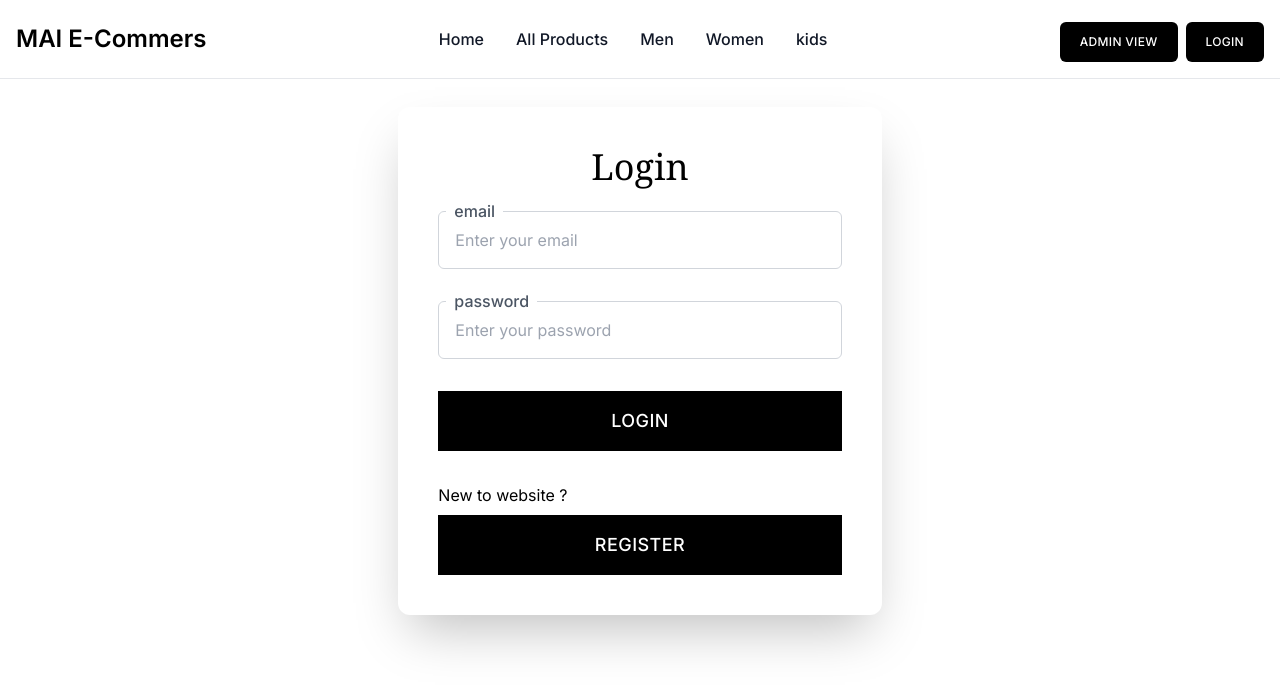
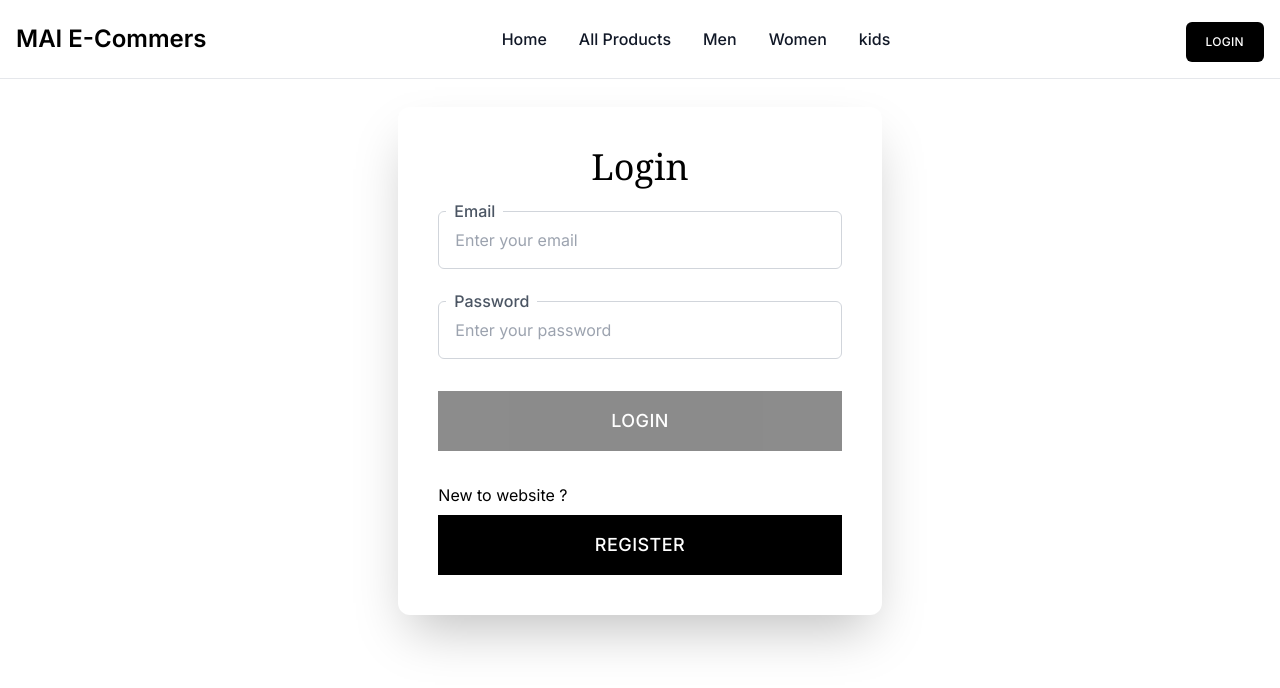
Before and after one commit to baized1245/MAI-E-Commers-with-next, a Next.js app in the folder mai-e-commers/: page /login in a window 1280 px wide. Shown: the top 688 px of the page. Built offline with nearby package versions, Linux system fonts and the light colour scheme.

Commit message:
api integration with frontend

```diff
--- a/mai-e-commers/src/app/login/page.js
+++ b/mai-e-commers/src/app/login/page.js
@@ -1,13 +1,59 @@
 'use client'
 
-import React from 'react'
+import React, { useContext, useEffect, useState } from 'react'
 import { loginFormControls } from '@/utils'
 import InputComponent from '@/components/FormElements/InputComponent'
 import SelectComponent from '@/components/FormElements/SelectComponent'
 import { useRouter } from 'next/navigation'
+import { login } from '@/services/login'
+import { GlobalContext } from '@/context'
+import Cookies from 'js-cookie'
+
+const initialFormData = {
+  email: '',
+  password: '',
+}
 
 export default function Login() {
+  const [formData, setFormData] = useState(initialFormData)
+  const { isAuthUser, setIsAuthUser, user, setUser } = useContext(GlobalContext)
+
   const router = useRouter()
+
+  // console.log(formData)
+
+  // form validation check
+  function isValidForm() {
+    return formData &&
+      formData.email &&
+      formData.email.trim() !== '' &&
+      formData.password &&
+      formData.password.trim() !== ''
+      ? true
+      : false
+  }
+
+  async function handleLogin() {
+    const res = await login(formData)
+
+    // console.log(res)
+
+    if (res.success) {
+      setIsAuthUser(true)
+      setUser(res?.finalData?.user)
+      setFormData(initialFormData)
+      Cookies.set('token', res?.finalData.token)
+      localStorage.setItem('user', JSON.stringify(res?.finalData?.user))
+    } else {
+      setIsAuthUser(false)
+    }
+  }
+
+  console.log(isAuthUser, user)
+
+  useEffect(() => {
+    if (isAuthUser) router.push('/')
+  }, [isAuthUser])
 
   return (
     <div className="bg-white relative">
@@ -23,17 +69,24 @@ export default function Login() {
                 {loginFormControls.map((controlIem) =>
                   controlIem.componentType === 'input' ? (
                     <InputComponent
-                      label={controlIem.type}
+                      type={controlIem.type}
                       placeholder={controlIem.placeholder}
-                      onChange={controlIem.label}
-                      // value={undefined}
-                      // type={undefined}
+                      label={controlIem.label}
+                      value={formData[controlIem.id]}
+                      onChange={(event) => {
+                        setFormData({
+                          ...formData,
+                          [controlIem.id]: event.target.value,
+                        })
+                      }}
                     />
                   ) : null
                 )}
                 <button
-                  className="inline-flex w-full items-center justify-center bg-black px-6 py-4 text-lg
+                  className="disabled:opacity-45 inline-flex w-full items-center justify-center bg-black px-6 py-4 text-lg
                 text-white transition-all duration-200 ease-in-out focus:shadow font-medium uppercase tracking-wide"
+                  disabled={!isValidForm()}
+                  onClick={handleLogin}
                 >
                   Login
                 </button>
--- a/mai-e-commers/src/app/page.js
+++ b/mai-e-commers/src/app/page.js
@@ -1,7 +1,11 @@
-import Image from 'next/image'
-import React from 'react'
+'use client'
+
+import { GlobalContext } from '@/context'
+// import Image from 'next/image'
+import React, { useContext } from 'react'
 
 export default function Home() {
+  const { isAuthUser } = useContext(GlobalContext)
   return (
     <main>
       <h1>Hey Sinamika</h1>
--- a/mai-e-commers/src/components/Navbar/index.js
+++ b/mai-e-commers/src/components/Navbar/index.js
@@ -4,12 +4,14 @@ import { GlobalContext } from '@/context'
 import { adminNavOptions, navOptions } from '@/utils'
 import React, { Fragment, useContext } from 'react'
 import CommonModal from '../CommonModal'
+import Cookies from 'js-cookie'
+import { useRouter } from 'next/navigation'
 
 const isAdminView = false
-const isAuthUser = false
-const user = {
-  role: 'admin',
-}
+// const isAuthUser = false
+// const user = {
+//   role: 'admin',
+// }
 
 function NavItems({ isModalView = false }) {
   return (
@@ -49,6 +51,18 @@ function NavItems({ isModalView = false }) {
 const Navbar = () => {
   const { showNavModal, setShowNavModal } = useContext(GlobalContext)
 
+  const { user, isAuthUser, setIsAuthUser, setUser } = useContext(GlobalContext)
+
+  const router = useRouter()
+
+  function handleLogout() {
+    setIsAuthUser(false)
+    setUser(null)
+    Cookies.remove('token')
+    localStorage.clear()
+    router.push('/')
+  }
+
   return (
     <>
       <nav className="bg-white fixed w-full z-20 top-0 left-0 border-b border-gray-200">
@@ -74,9 +88,13 @@ const Navbar = () => {
             ) : null}
 
             {isAuthUser ? (
-              <button className="btn">Logout</button>
+              <button onClick={handleLogout} className="btn">
+                Logout
+              </button>
             ) : (
-              <button className="btn">Login</button>
+              <button onClick={() => router.push('/login')} className="btn">
+                Login
+              </button>
             )}
             <button
               data-collapse-toggle="navbar-sticky"
--- a/mai-e-commers/src/context/index.js
+++ b/mai-e-commers/src/context/index.js
@@ -1,15 +1,41 @@
 'use client'
 
-import React, { useState } from 'react'
-import { createContext } from 'react'
+import Cookies from 'js-cookie'
+import React, { useState, createContext, useEffect } from 'react'
 
 export const GlobalContext = createContext(null)
 
 export default function GlobalState({ children }) {
   const [showNavModal, setShowNavModal] = useState(false)
+  const [commonLoader, setCommonLoader] = useState(false)
+  const [isAuthUser, setIsAuthUser] = useState(null)
+  const [user, setUser] = useState(null)
+
+  useEffect(() => {
+    console.log(Cookies.get('token'))
+
+    if (Cookies.get('token') !== undefined) {
+      setIsAuthUser(true)
+      const userData = JSON.parse(localStorage.getItem('user')) || {}
+      setUser(userData)
+    } else {
+      setIsAuthUser(false)
+    }
+  }, [Cookies])
 
   return (
-    <GlobalContext.Provider value={{ showNavModal, setShowNavModal }}>
+    <GlobalContext.Provider
+      value={{
+        showNavModal,
+        setShowNavModal,
+        commonLoader,
+        setCommonLoader,
+        isAuthUser,
+        setIsAuthUser,
+        user,
+        setUser,
+      }}
+    >
       {children}
     </GlobalContext.Provider>
   )
```
